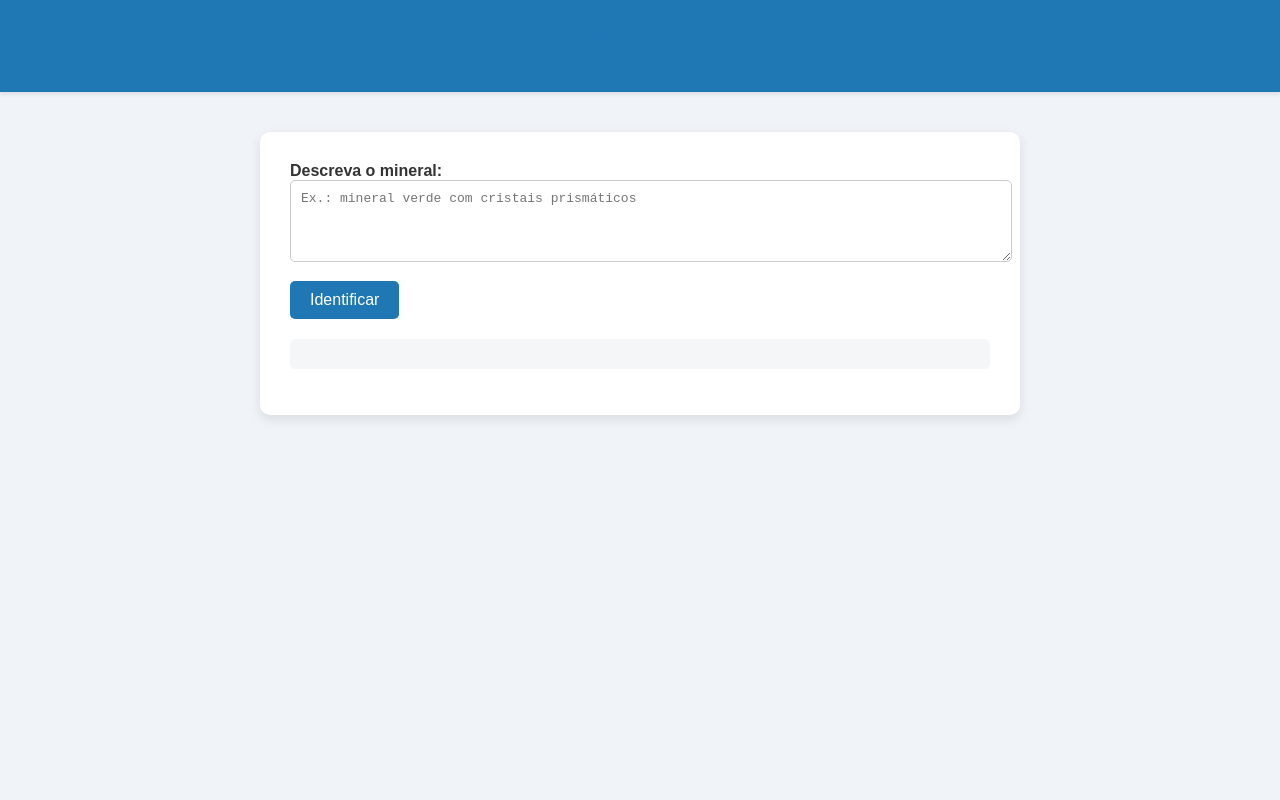
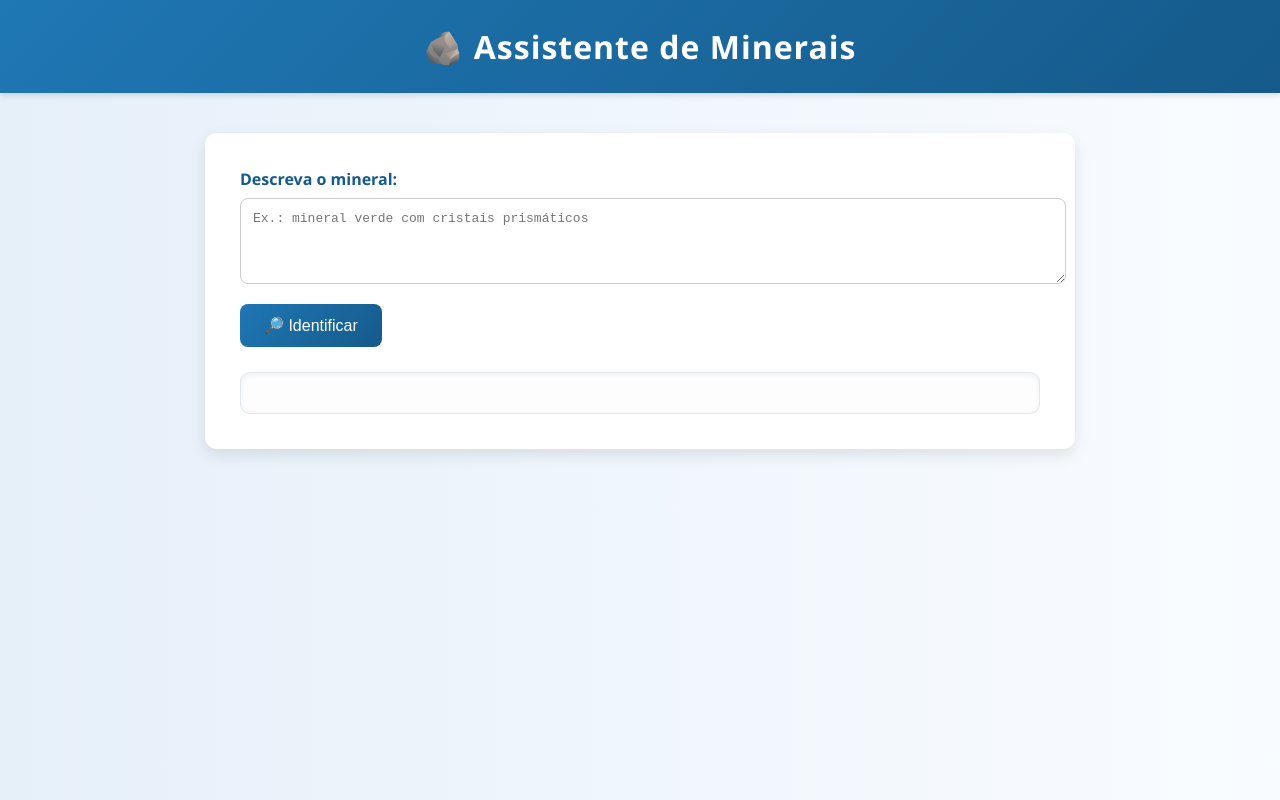
Before and after one commit to ricardo-pompeu/minerais-api, a plain HTML site: page frontend/index.html in a window 1280 px wide. Drawn offline with nearby package versions, Linux system fonts and the light colour scheme.

Commit message:
Update index.html

```diff
--- a/frontend/index.html
+++ b/frontend/index.html
@@ -6,115 +6,154 @@
   <title>Assistente de Minerais</title>
   <style>
     body {
-      font-family: Arial, sans-serif;
-      background-color: #f0f4f8;
+      font-family: "Segoe UI", Roboto, Arial, sans-serif;
+      background: linear-gradient(to right, #e6f0f9, #f9fcff);
       color: #333;
       margin: 0;
       padding: 0;
       display: flex;
       flex-direction: column;
       align-items: center;
-      justify-content: flex-start;
       min-height: 100vh;
     }
 
     header {
-      background-color: #1f77b4;
+      background: linear-gradient(135deg, #1f77b4, #155a8a);
       color: #fff;
       width: 100%;
-      padding: 20px 0;
+      padding: 25px 0;
       text-align: center;
-      box-shadow: 0 2px 4px rgba(0,0,0,0.1);
+      box-shadow: 0 2px 6px rgba(0,0,0,0.15);
+    }
+
+    header h1 {
+      margin: 0;
+      font-size: 2em;
+      letter-spacing: 1px;
     }
 
     main {
-      margin-top: 40px;
-      width: 90%;
-      max-width: 700px;
+      margin: 40px 20px;
+      width: 100%;
+      max-width: 800px;
       background-color: #fff;
-      padding: 30px;
-      border-radius: 10px;
-      box-shadow: 0 4px 12px rgba(0,0,0,0.1);
+      padding: 35px;
+      border-radius: 12px;
+      box-shadow: 0 6px 16px rgba(0,0,0,0.1);
     }
 
-    h1 {
-      margin-top: 0;
-      font-size: 1.8em;
-      color: #1f77b4;
+    label {
+      font-weight: bold;
+      display: block;
+      margin-bottom: 8px;
+      color: #155a8a;
     }
 
     textarea {
       width: 100%;
-      padding: 10px;
+      padding: 12px;
       font-size: 1em;
-      border-radius: 5px;
+      border-radius: 8px;
       border: 1px solid #ccc;
       resize: vertical;
+      margin-bottom: 15px;
+      transition: border 0.3s ease;
+    }
+
+    textarea:focus {
+      border-color: #1f77b4;
+      outline: none;
+      box-shadow: 0 0 5px rgba(31, 119, 180, 0.3);
     }
 
     button {
-      margin-top: 15px;
-      padding: 10px 20px;
+      padding: 12px 24px;
       font-size: 1em;
       border: none;
-      border-radius: 5px;
-      background-color: #1f77b4;
+      border-radius: 8px;
+      background: linear-gradient(135deg, #1f77b4, #155a8a);
       color: #fff;
       cursor: pointer;
-      transition: background-color 0.3s ease;
+      transition: transform 0.2s ease, background 0.3s ease;
     }
 
     button:hover {
-      background-color: #155a8a;
+      transform: scale(1.05);
+      background: linear-gradient(135deg, #155a8a, #0e3d61);
     }
 
-    pre {
+    #resposta {
+      margin-top: 25px;
+      padding: 20px;
+      background-color: #fdfdfd;
+      border-radius: 10px;
+      border: 1px solid #e0e6ed;
+      box-shadow: inset 0 2px 6px rgba(0,0,0,0.05);
+      max-height: 500px;
+      overflow-y: auto;
+      line-height: 1.6;
+    }
+
+    /* Estilização do conteúdo Markdown */
+    #resposta h1, #resposta h2, #resposta h3 {
+      color: #1f77b4;
       margin-top: 20px;
-      background-color: #f4f6f8;
-      padding: 15px;
-      border-radius: 5px;
-      white-space: pre-wrap;
-      word-wrap: break-word;
-      max-height: 400px;
-      overflow-y: auto;
-      font-family: 'Courier New', monospace;
+    }
+
+    #resposta ul {
+      padding-left: 20px;
+    }
+
+    #resposta li {
+      margin-bottom: 6px;
+    }
+
+    #resposta strong {
+      color: #2c3e50;
+    }
+
+    #resposta code {
+      background: #f4f6f8;
+      padding: 2px 6px;
+      border-radius: 4px;
+      font-family: "Courier New", monospace;
+    }
+
+    #resposta em {
+      color: #555;
     }
 
     .erro {
       color: #c0392b;
       font-weight: bold;
     }
-
-    .resposta {
-      color: #2c3e50;
-    }
   </style>
 </head>
 <body>
   <header>
-    <h1>Assistente de Minerais</h1>
+    <h1>🪨 Assistente de Minerais</h1>
   </header>
 
   <main>
-    <label for="descricao"><strong>Descreva o mineral:</strong></label>
+    <label for="descricao">Descreva o mineral:</label>
     <textarea id="descricao" rows="4" placeholder="Ex.: mineral verde com cristais prismáticos"></textarea>
-    <button onclick="enviarDescricao()">Identificar</button>
-    <pre id="resposta"></pre>
+    <button onclick="enviarDescricao()">🔎 Identificar</button>
+    <div id="resposta"></div>
   </main>
 
+  <!-- Lib de Markdown -->
+  <script src="https://cdn.jsdelivr.net/npm/marked/marked.min.js"></script>
   <script>
     async function enviarDescricao() {
       const descricao = document.getElementById('descricao').value.trim();
       const respostaEl = document.getElementById('resposta');
 
       if (!descricao) {
-        respostaEl.textContent = "Por favor, insira uma descrição do mineral.";
-        respostaEl.className = "erro";
+        respostaEl.innerHTML = "<p class='erro'>Por favor, insira uma descrição do mineral.</p>";
         return;
       }
 
-      respostaEl.textContent = "Carregando...";
-      respostaEl.className = "";
+      respostaEl.innerHTML = "<em>⏳ Carregando análise...</em>";
 
       try {
         const response = await fetch("/identificar", {
@@ -126,21 +165,17 @@
         const text = await response.text();
         try {
           const data = JSON.parse(text);
-          if(data.erro) {
-            respostaEl.textContent = data.erro;
-            respostaEl.className = "erro";
+          if (data.erro) {
+            respostaEl.innerHTML = `<p class="erro">⚠️ ${data.erro}</p>`;
           } else {
-            respostaEl.textContent = data.resposta;
-            respostaEl.className = "resposta";
+            respostaEl.innerHTML = marked.parse(data.resposta);
           }
-        } catch(e) {
-          respostaEl.textContent = "Erro no servidor: " + text;
-          respostaEl.className = "erro";
+        } catch (e) {
+          respostaEl.innerHTML = `<p class="erro">Erro no servidor: ${text}</p>`;
         }
 
       } catch (err) {
-        respostaEl.textContent = "Erro ao acessar API: " + err.message;
-        respostaEl.className = "erro";
+        respostaEl.innerHTML = `<p class="erro">Erro ao acessar API: ${err.message}</p>`;
       }
     }
   </script>
```
